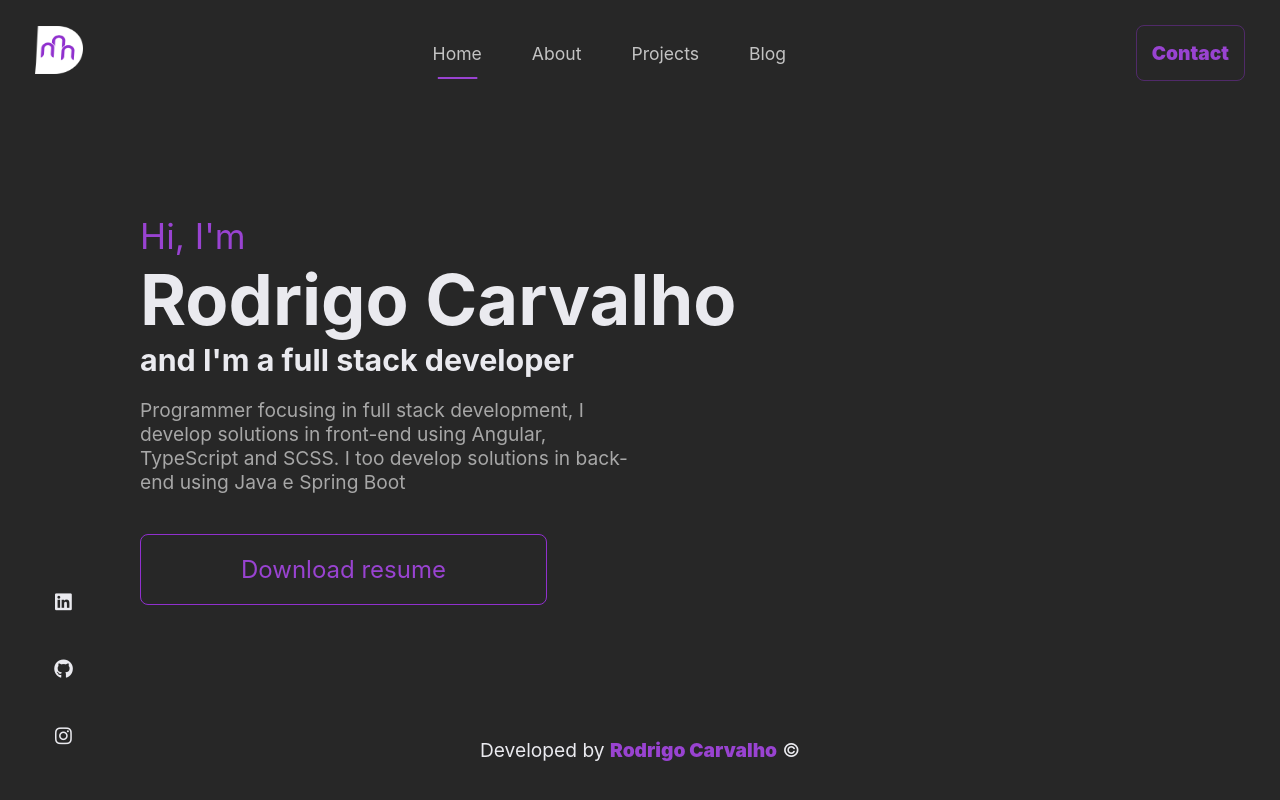
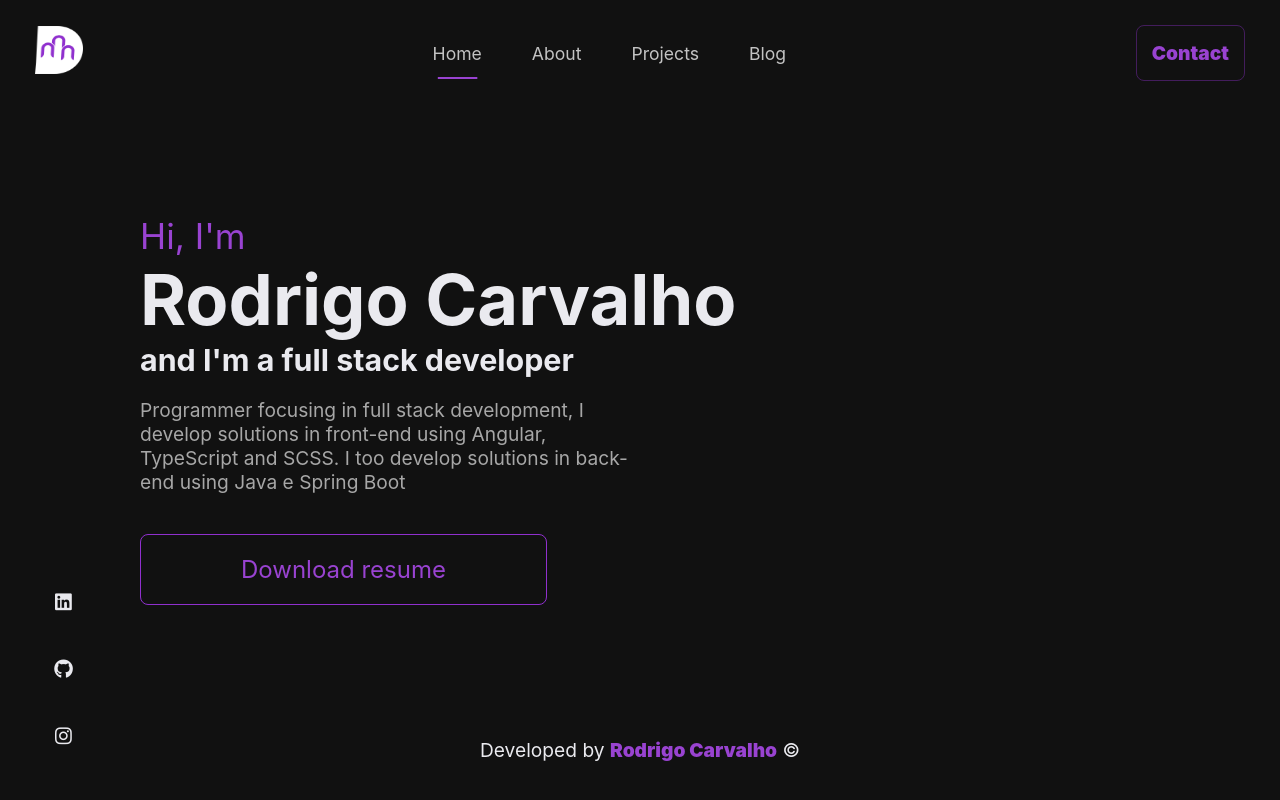
Before and after one commit to rodrigocarvalhodev/portfolio-duckdeveloper, an Angular app: page /home in a window 1280 px wide. Built offline with nearby package versions, Linux system fonts and the light colour scheme.

Commit message:
change background color

```diff
--- a/src/app/app.component.scss
+++ b/src/app/app.component.scss
@@ -1,4 +1,4 @@
 .container {
-    background-color: #272727;
+    background-color: #111111;
     font-size: 16px;
 }
```
